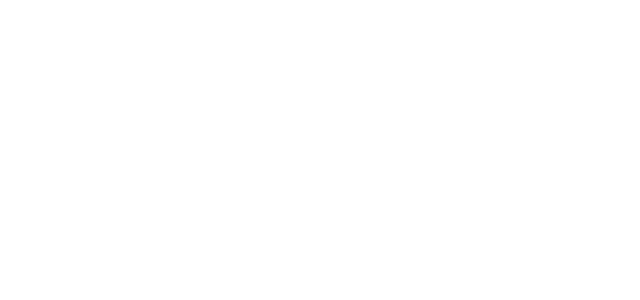
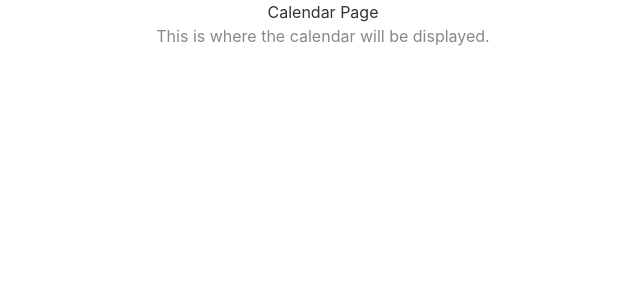
Before and after one commit to MaksimArtemev/Ticket-System, a React (Create React App) app in the folder client/: page /calendar in a window 1280 px wide. Before the commit this address had no page. Shown: the top 300 px of the page, without its empty margins (317-957 px from the left). Built offline with nearby package versions, Linux system fonts and the light colour scheme.

Commit message:
Added a routing feature for calendar

```diff
--- a/client/src/App.js
+++ b/client/src/App.js
@@ -9,6 +9,7 @@
 import AddEmployee from './components/AddEmployee/AddEmployee';
 import TicketEditForm from './components/Admin/AdminTicketEditForm';
 import TicketsPage from './components/User/TicketsPage';
+import CalendarPage from './components/Calendar/CalendarPage';
 import chartFillImg from './assets/Chart_fill.png';
 import chatImg from './assets/Chat.png';
 import userImg from './assets/User.png';
@@ -76,6 +77,10 @@
         navigate('/messages');
     };
 
+    const goToCalendar = () => {
+        navigate('/calendar');
+    };
+
     const createTicketButton = <button onClick={() => setShowModal(true)} className="w-full">create ticket</button>;
     const viewTicketsButton = <button onClick={() => setShowTickets(true)}>Tickets in Calendar</button>;
 
@@ -83,7 +88,7 @@
         { title: "Dashboard", src: chartFillImg },
         { title: "Messages", src: chatImg, onClick: goToMessages },
         { title: userName, src: userImg, gap: true },
-        userRole === 'admin' && { title: viewTicketsButton, src: calendarImg },
+        (userRole === 'admin' || userRole === 'employee') && { title: "Calendar", src: calendarImg, onClick: goToCalendar }, // Allow both admin and employee
         { title: "Search", src: searchImg },
         { title: "Ticket Analytics", src: chartImg },
         { title: "Files ", src: folderImg, gap: true },
@@ -151,6 +156,7 @@
             <Route path='/tickets' element={ <TicketsPage />} />
             <Route path='/add_employee' element={ <AddEmployee />} />
             <Route path='/messages' element={ <Messages />} />
+            <Route path='/calendar' element={<CalendarPage />} /> {/* Add the CalendarPage route */}
         </Routes>
     );
 }
--- /dev/null
+++ b/client/src/components/Calendar/CalendarPage.jsx
@@ -0,0 +1,12 @@
+import React from 'react';
+
+const CalendarPage = () => {
+    return (
+        <div>
+            <h1>Calendar Page</h1>
+            <p>This is where the calendar will be displayed.</p>
+        </div>
+    );
+};
+
+export default CalendarPage;
```
